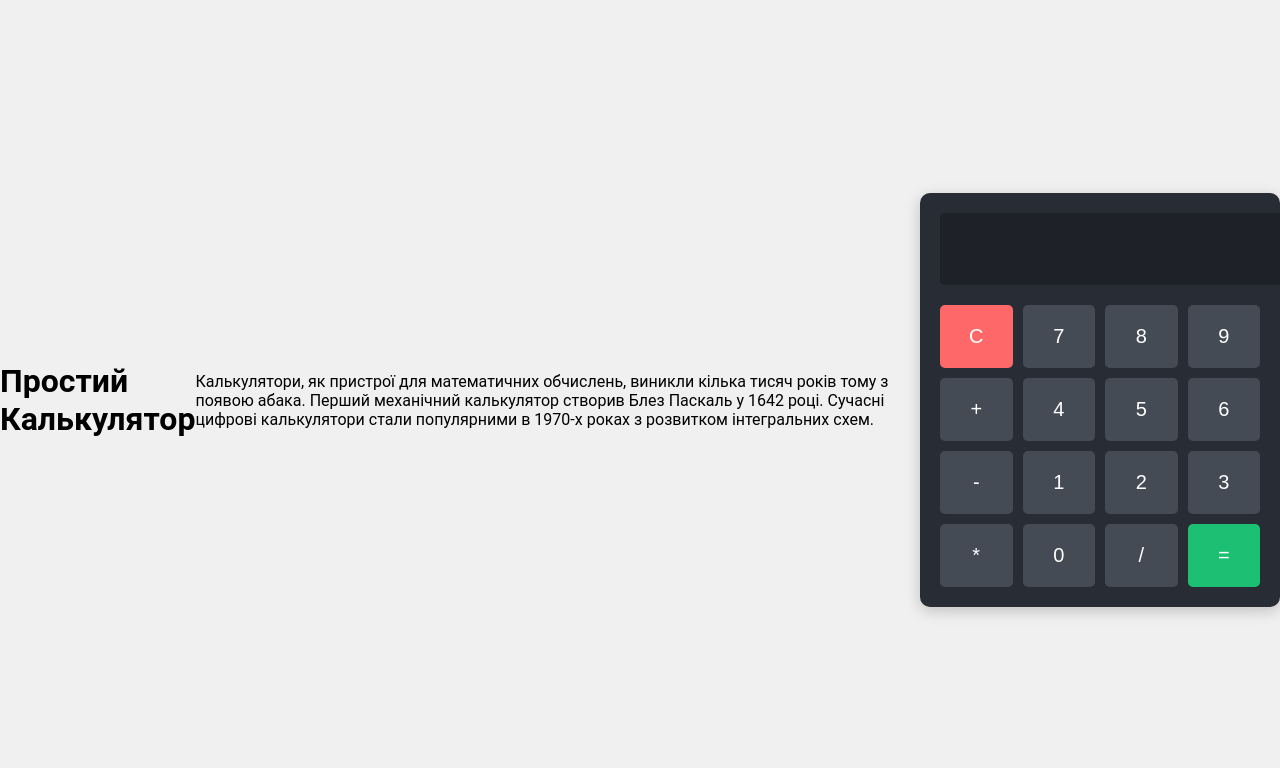
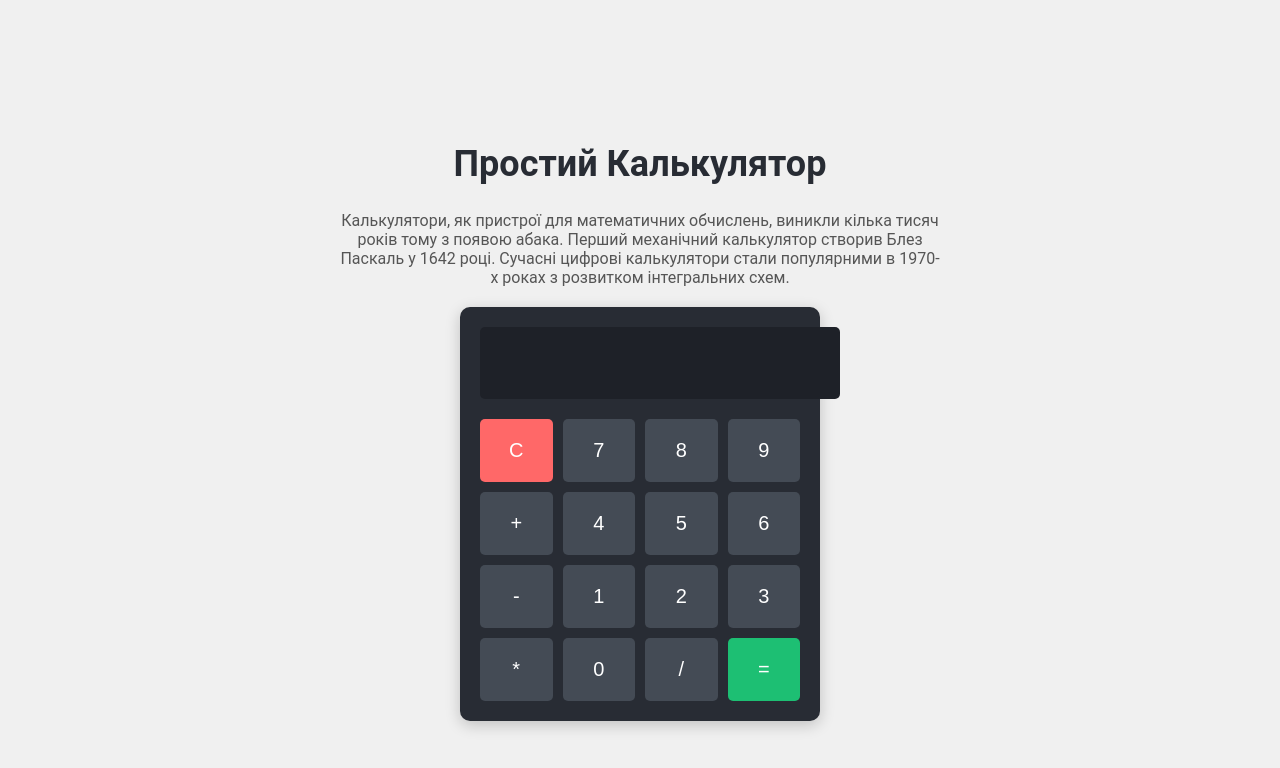
Before and after one commit to Stanislav415/hardseo, a plain HTML site: page index.html in a window 1280 px wide. Drawn offline with Linux system fonts and the light colour scheme.

Commit message:
Update index.html

```diff
--- a/index.html
+++ b/index.html
@@ -33,15 +33,31 @@ j=d.createElement(s),dl=l!='dataLayer'?'&l='+l:'';j.async=true;j.src=
   gtag('config', 'G-1XHPEG0QY2');
 </script>
 
-    <style>
+   <style>
         body {
             font-family: 'Roboto', sans-serif;
             display: flex;
             justify-content: center;
             align-items: center;
+            flex-direction: column;
             height: 100vh;
             margin: 0;
             background-color: #f0f0f0;
+            padding: 20px;
+            text-align: center;
+        }
+
+        h1 {
+            font-size: 36px;
+            color: #282c34;
+            margin-bottom: 10px;
+        }
+
+        p {
+            font-size: 16px;
+            color: #555;
+            max-width: 600px;
+            margin-bottom: 20px;
         }
 
         .calculator {
@@ -51,6 +67,7 @@ j=d.createElement(s),dl=l!='dataLayer'?'&l='+l:'';j.async=true;j.src=
             box-shadow: 0 4px 15px rgba(0, 0, 0, 0.2);
             max-width: 320px;
             width: 100%;
+            text-align: center;
         }
 
         #display {
```
